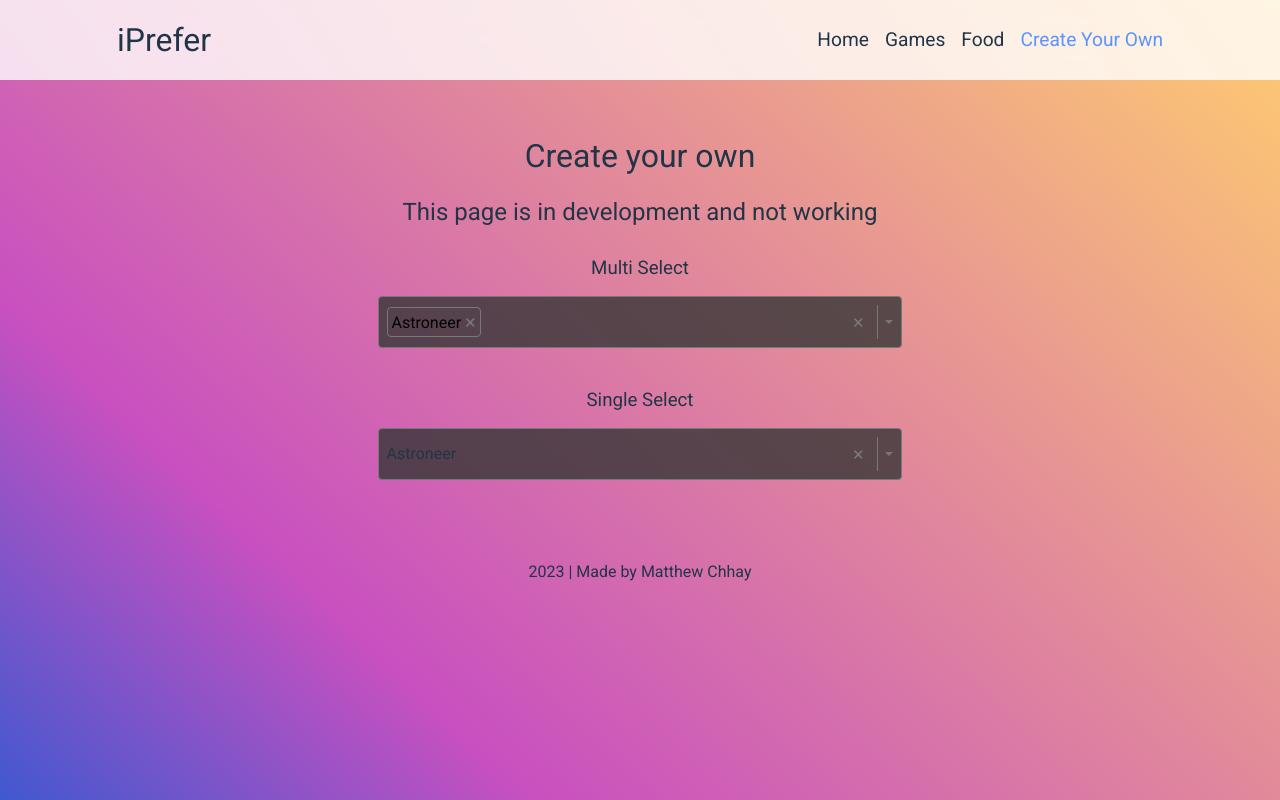
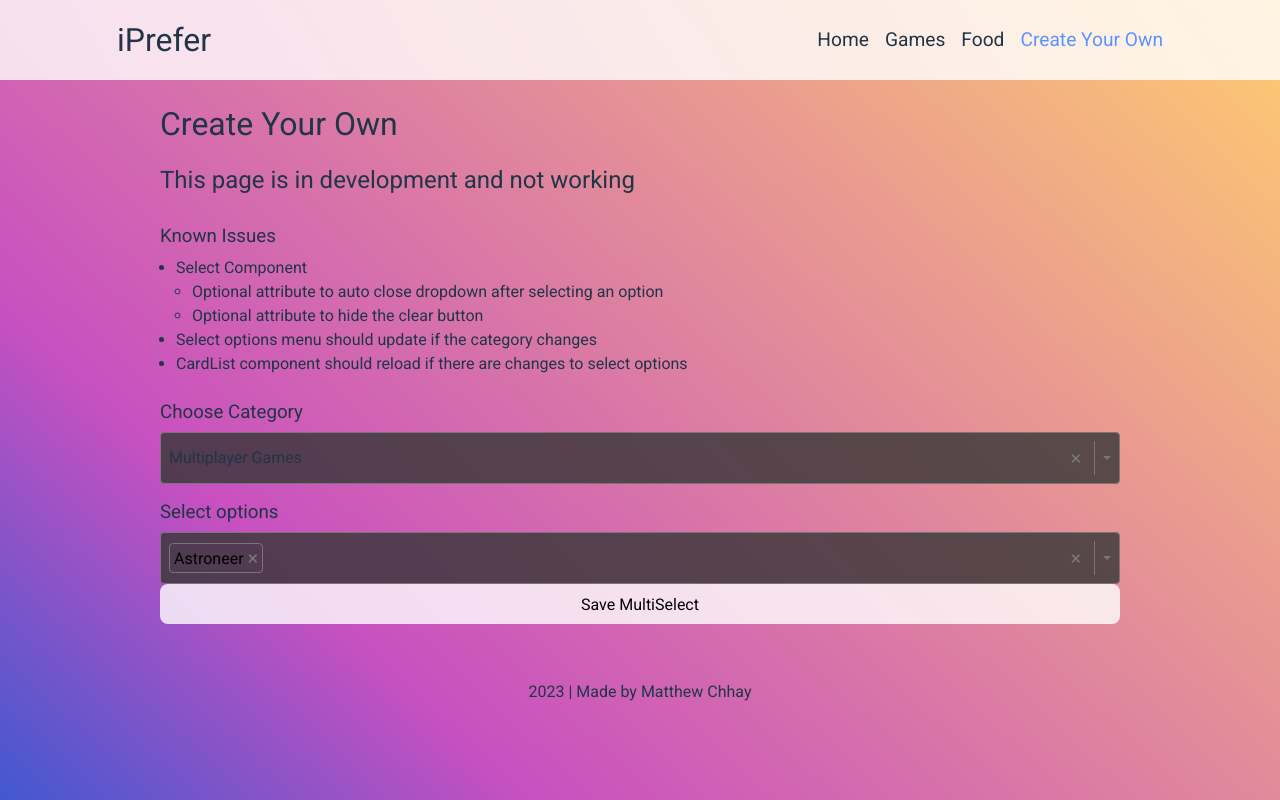
Before and after one commit to chhaymatt/iPrefer, a React (Vite) app: page /#/create-your-own in a window 1280 px wide. Built offline with nearby package versions, Linux system fonts and the light colour scheme.

Commit message:
Reordered select menus

```diff
--- a/src/components/CardList/CardList.module.scss
+++ b/src/components/CardList/CardList.module.scss
@@ -5,6 +5,6 @@
     justify-content: center;
     flex-direction: row;
     margin-top: 2rem;
+    margin-bottom: 2rem;
     width: 100%;
-    padding-bottom: 4rem;
 }
--- a/src/components/Container/Container.module.scss
+++ b/src/components/Container/Container.module.scss
@@ -1,14 +1,16 @@
 .Container {
-    margin-top: 72px;
+    margin-top: 1rem;
     display: flex;
     flex-direction: column;
     align-items: center;
     width: 100%;
     overflow: hidden;
 
-    h1,
-    h2,
-    h3 {
-        text-align: center;
+    h1 {
+        margin: 1rem 0rem;
+    }
+
+    h2 {
+        margin: 1rem 0rem;
     }
 }
--- a/src/components/CreateYourOwn/CreateYourOwn.module.scss
+++ b/src/components/CreateYourOwn/CreateYourOwn.module.scss
@@ -1,7 +1,28 @@
 .Container {
     display: flex;
     flex-direction: column;
-    align-items: center;
-    padding: 3rem;
     height: 100%;
+    width: 75%;
+
+    h1 {
+        margin: 1rem 0rem;
+    }
+
+    h2 {
+        margin: 1rem 0rem;
+    }
+
+    h3 {
+        margin-top: 1rem;
+        margin-bottom: 0.5rem;
+    }
+
+    ul > li > ul {
+        margin-left: 1rem;
+    }
 }
+
+.IssuesList {
+    margin-left: 1rem;
+    margin-bottom: 0.5rem;
+}
--- a/src/components/CreateYourOwn/CreateYourOwn.tsx
+++ b/src/components/CreateYourOwn/CreateYourOwn.tsx
@@ -1,5 +1,9 @@
 import { useEffect, useState } from "react"
 import { OptionListProps, OptionProps } from "../../interfaces/props"
+import categories from "../../services/categories"
+import games from "../../services/games"
+import food from "../../services/food"
+import Container from "../Container/Container"
 import Select from "../Select/Select"
 import styles from "./CreateYourOwn.module.scss"
 
@@ -7,31 +11,64 @@ const CreateYourOwn: React.FC<OptionListProps> = ({
     options,
 }: OptionListProps) => {
     const [value1, setValue1] = useState<OptionProps[]>([options[0]])
-    const [value2, setValue2] = useState<OptionProps | undefined>(options[0])
+    const [category, setCategory] = useState<OptionProps | undefined>(
+        categories[0]
+    )
 
-    useEffect(() => {
+    const [cardListAppear, setCardListAppear] = useState(false)
+
+    useEffect(() => {}, [value1, category])
+
+    const handleButtonClick = () => {
         console.log(value1)
-        console.log(value2)
-    }, [value1, value2])
+        if (value1.length >= 2) {
+            if (cardListAppear) {
+                setCardListAppear(false)
+            }
+            setCardListAppear(true)
+        }
+    }
 
     return (
         <div className={styles.Container}>
-            <h1>Create your own</h1>
+            <h1>Create Your Own</h1>
             <h2>This page is in development and not working</h2>
-            <h3>Multi Select</h3>
+            <h3>Known Issues</h3>
+            <ul className={styles.IssuesList}>
+                <li>
+                    Select Component
+                    <ul>
+                        <li>
+                            Optional attribute to auto close dropdown after
+                            selecting an option
+                        </li>
+                        <li>Optional attribute to hide the clear button</li>
+                    </ul>
+                </li>
+                <li>
+                    Select options menu should update if the category changes
+                </li>
+                <li>
+                    CardList component should reload if there are changes to
+                    select options
+                </li>
+            </ul>
+            <h3>Choose Category</h3>
+            <Select
+                options={categories}
+                value={category}
+                onChange={(o) => setCategory(o)}
+            />
+            <h3>{`Select options`}</h3>
             <Select
                 multiple
                 options={options}
                 value={value1}
                 onChange={(o) => setValue1(o)}
             />
+            <button onClick={handleButtonClick}>Save MultiSelect</button>
+            {cardListAppear && <Container key="games" options={value1} />}
             <br />
-            <h3>Single Select</h3>
-            <Select
-                options={options}
-                value={value2}
-                onChange={(o) => setValue2(o)}
-            />
         </div>
     )
 }
--- a/src/components/Home/Home.module.scss
+++ b/src/components/Home/Home.module.scss
@@ -2,24 +2,15 @@
     display: flex;
     flex-direction: column;
     align-items: center;
-    padding: 3rem;
     max-width: 75vw;
-}
 
-h1 {
-    margin: 1rem;
-}
+    h1 {
+        margin: 1rem 0rem;
+    }
 
-h2 {
-    margin: 1rem;
-}
-
-h3 {
-    margin: 1rem;
-}
-
-p {
-    margin-bottom: 1rem;
+    h2 {
+        margin: 1rem 0rem;
+    }
 }
 
 .Link {
--- a/src/components/Nav/Nav.module.scss
+++ b/src/components/Nav/Nav.module.scss
@@ -13,6 +13,7 @@
     font-size: 1.2rem;
     z-index: 100;
     width: 100%;
+    margin-bottom: 1rem;
 
     @media (prefers-color-scheme: dark) {
         background-color: rgba(54, 54, 54, 0.8);
--- a/src/components/Select/Select.module.scss
+++ b/src/components/Select/Select.module.scss
@@ -1,6 +1,5 @@
 .Container {
     position: relative;
-    width: 100%;
     min-height: 1.5em;
     border: 0.05em solid #777;
     display: flex;
@@ -10,11 +9,17 @@
     border-radius: 0.25em;
     outline: none;
     background-color: rgba(54, 54, 54, 0.8);
+
+    &:hover {
+        border-color: #5d93fe;
+        background-color: rgba(54, 54, 54, 1);
+    }
+
+    &:focus {
+        border-color: #5d93fe;
+    }
 }
 
-.Container:focus {
-    border-color: hsl(200, 100%, 50%);
-}
 
 .Value {
     flex-grow: 1;
@@ -102,7 +107,8 @@
 .Option-Badge:hover,
 .Option-Badge:focus {
     background-color: hsl(0, 100%, 90%);
-    border-color: hsl(0, 100%, 50%);
+    border-color: red;
+    color: red;
 }
 
 .Option-Badge:hover > .Remove-Btn,
--- a/src/components/Select/Select.tsx
+++ b/src/components/Select/Select.tsx
@@ -127,7 +127,7 @@ const Select = ({ multiple, onChange, options, value }: SelectProps) => {
                         onClick={(e) => {
                             e.stopPropagation()
                             selectOption(option)
-                            setIsOpen(false)
+                            // setIsOpen(false)
                         }}
                         onMouseEnter={() => setHighlightedIndex(index)}
                         key={option.value}
--- a/src/index.css
+++ b/src/index.css
@@ -30,6 +30,7 @@ a {
     color: #f9f9f9;
     text-decoration: inherit;
 }
+
 a:hover {
     color: #5d93fe;
 }
@@ -44,10 +45,12 @@ button {
     cursor: pointer;
     transition: 0.25s;
 }
+
 button:hover {
     border-color: #5d93fe;
     background-color: rgba(54, 54, 54, 1);
 }
+
 button:focus,
 button:focus-visible {
     outline: 4px auto -webkit-focus-ring-color;
--- /dev/null
+++ b/src/services/categories.ts
@@ -0,0 +1,22 @@
+const categories = [
+    {
+        label: "Multiplayer Games",
+        value: "multiplayergames",
+        gif: "",
+        imagePop: "",
+        backgroundImage: "",
+        logo: "",
+        learnMoreLink: "",
+    },
+    {
+        label: "Fast Food",
+        value: "fastfood",
+        gif: "",
+        imagePop: "",
+        backgroundImage: "",
+        logo: "",
+        learnMoreLink: "",
+    },
+]
+
+export default categories
```
